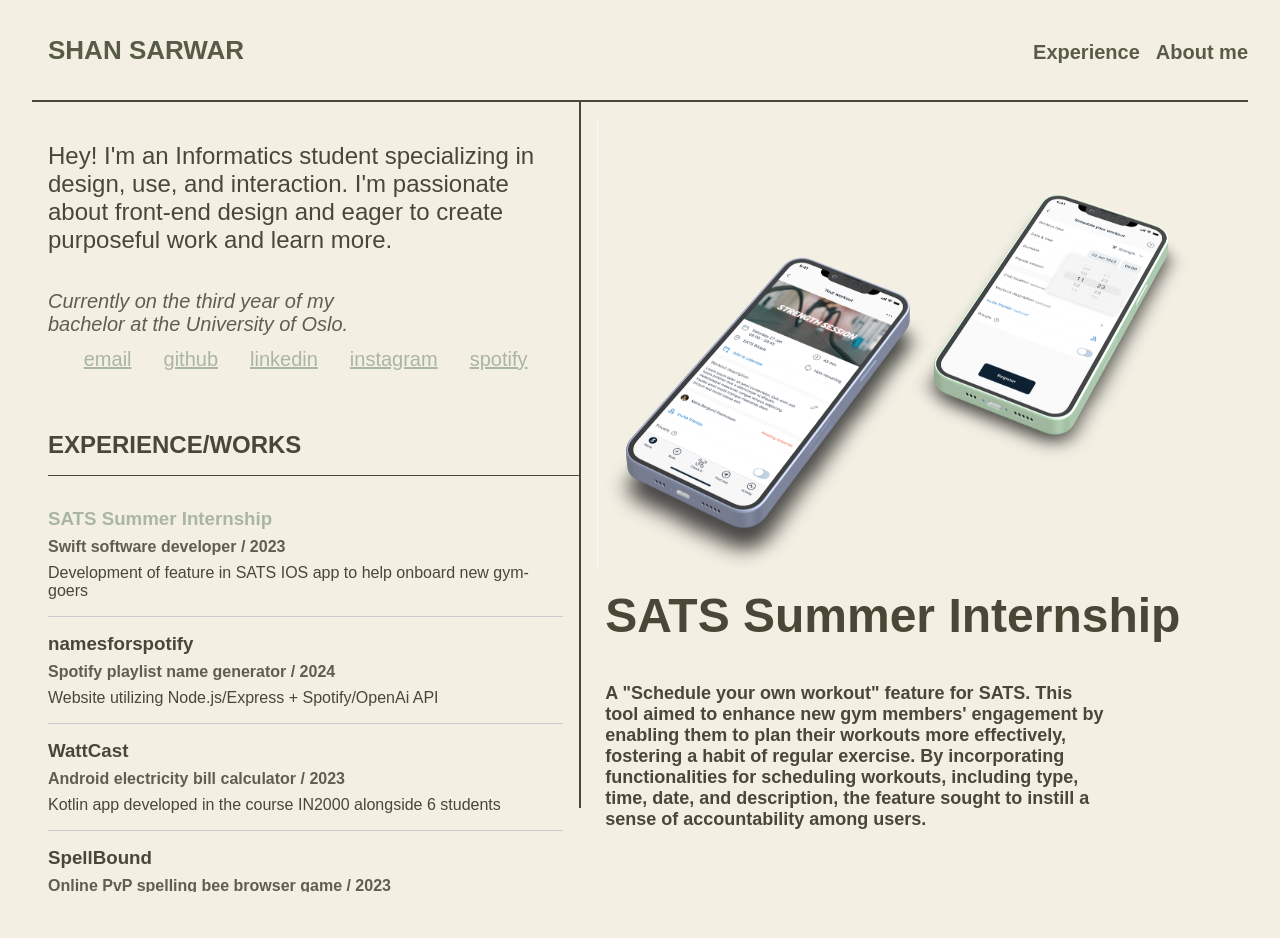
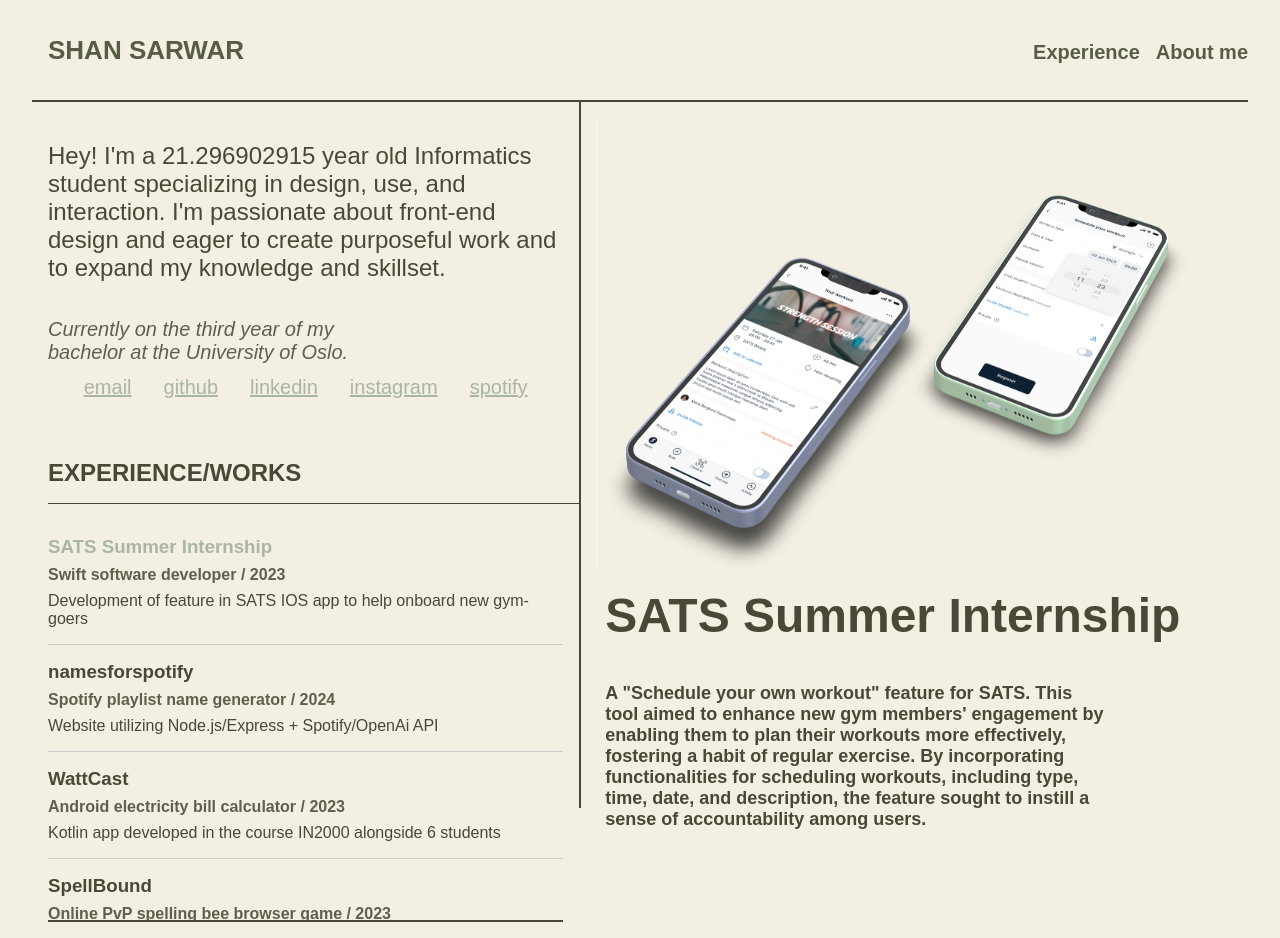
Before and after one commit to shans1311/portfolio, a React (Create React App) app: page / in a window 1280 px wide. Before the commit the page ends 908 px from the top, so only its background shows below. Built offline with nearby package versions, Linux system fonts and the light colour scheme.

Commit message:
small tweaks

```diff
--- a/src/components/InfoComponent.js
+++ b/src/components/InfoComponent.js
@@ -1,16 +1,29 @@
-import React from 'react';
+import React, { useEffect, useState } from 'react';
 import './InfoComponent.css';
-import './InfoLinks';
 import InfoLinks from './InfoLinks';
 
+function InfoSection() {
+  const [age, setAge] = useState('');
 
-function InfoSection() {
-  // Placeholder URLs for navigation links
+  useEffect(() => {
+    const calculateAge = () => {
+      const birthTime = new Date(1037224122000);
+      const currentTime = new Date();
+      const age = (currentTime - birthTime) / (1000 * 60 * 60 * 24 * 365.25);
+      setAge(age.toString().substring(0, 12));
+    };
+
+    calculateAge();
+
+    const intervalId = setInterval(calculateAge, 60);
+
+    return () => clearInterval(intervalId);
+  }, []);
 
   return (
     <div className="info-section">
-      <p id="header-text">Hey! I'm an Informatics student specializing in design, use, and interaction. I'm
-      passionate about front-end design and eager to create purposeful work and learn more.
+      <p id="header-text">Hey! I'm a <span>{age}</span> year old Informatics student specializing in design, use, and interaction. I'm
+      passionate about front-end design and eager to create purposeful work and to expand my knowledge and skillset.
       </p>
       <p id="paragraph-text">Currently on the third year of my bachelor at the University of Oslo.</p>
       <InfoLinks />
--- a/src/components/WorkSelection.css
+++ b/src/components/WorkSelection.css
@@ -33,4 +33,6 @@
   .work-items-container {
     max-height: 49.95vh;
     overflow-y: auto; /* Scroll only the work items */
+    border-bottom: 2px solid #4B4737;
+
   }
--- a/src/components/Works.css
+++ b/src/components/Works.css
@@ -28,4 +28,9 @@
   .works-section {
     height: auto;
   }
+
+  .work-image {
+    width: 100%;
+    height: 100%;
+  }
 }
--- a/src/components/Works.js
+++ b/src/components/Works.js
@@ -53,7 +53,7 @@
       case 6:
         setContentComponent(<Work6 />);
         setImageSrc(portfolioBANNER);
-        setExternalLink("https://example.com/link-for-work-6");
+        setExternalLink("https://github.com/shans1311/portfolio");
         break;
       default:
         setContentComponent(<p>No work found.</p>);
```
